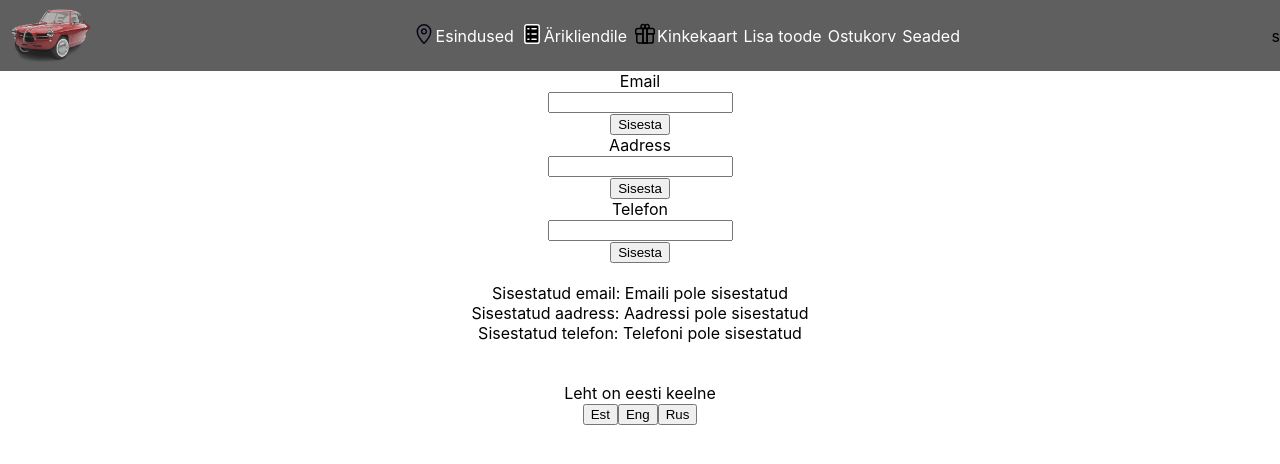
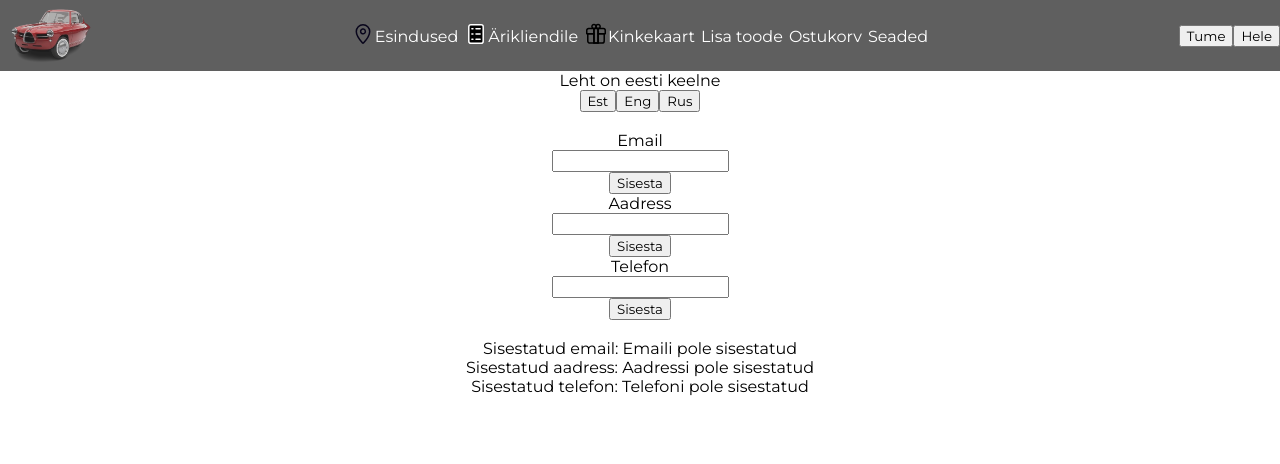
Before and after one commit to vahermihkel/React-01-24, a React (Create React App) app in the folder veebipood/: page /seaded in a window 1280 px wide. Shown: the top 464 px of the page. Built offline with nearby package versions, Linux system fonts and the light colour scheme.

Commit message:
localStorage, onChange, null, font, favicon

```diff
--- a/veebipood/public/index.html
+++ b/veebipood/public/index.html
@@ -24,7 +24,7 @@
       work correctly both with client-side routing and a non-root public URL.
       Learn how to configure a non-root public URL by running `npm run build`.
     -->
-    <title>React App</title>
+    <title>Mihkli veebipood</title>
   </head>
   <body>
     <noscript>You need to enable JavaScript to run this app.</noscript>
--- a/veebipood/src/App.css
+++ b/veebipood/src/App.css
@@ -1,5 +1,13 @@
 .App {
   text-align: center;
+}
+
+.App-dark {
+  background-color: black;
+  color: white;
+  text-align: center;
+  min-height: 100vh;
+  /* vh --> view height protsentides */
 }
 
 .pilt {
@@ -101,7 +109,7 @@
 }
 
 .linn {
-  color: #14142b;
+  /* color: #14142b; */
   font-family: Inter,Tahoma,Helvetica,sans-serif;
   font-size: 24px;
   font-weight: 600;
@@ -116,7 +124,7 @@
 }
 
 .linn-aktiivne {
-  color: #14142b;
+  /* color: #14142b; */
   font-family: Inter,Tahoma,Helvetica,sans-serif;
   font-size: 24px;
   font-weight: 600;
@@ -129,3 +137,7 @@
 .linn-aktiivne:hover {
   color: #e3068c;
 }
+
+.kuldne {
+  color: goldenrod;
+}
--- a/veebipood/src/App.js
+++ b/veebipood/src/App.js
@@ -9,11 +9,26 @@ import LisaToode from './pages/LisaToode';
 import Ostukorv from './pages/Ostukorv';
 import Seaded from './pages/Seaded';
 import NotFound from './pages/NotFound';
+import { useState } from 'react';
 
 
-function App() {
+function App() {                              // true või false
+  const [tume, uuendaTume] = useState(localStorage.getItem("onTume") === "jah");
+
+  const tumedaks = () => {
+    uuendaTume(true);
+    localStorage.setItem("onTume", "jah");
+    // console.log()  logi konsooli
+    // localStorage.setItem  pane lokaalmällu
+  }
+
+  const heledaks = () => {
+    uuendaTume(false);
+    localStorage.setItem("onTume", "ei");
+  }
+
   return (
-    <div className="App">
+    <div className={tume === true ? "App-dark" : "App"}>
       <div className="nav">
         <Link to="/avaleht">
           <img className="pilt" src="/logo.png" alt="Nobe elektriauto" />
@@ -42,7 +57,10 @@ function App() {
             <span>Seaded</span>
           </Link>
         </div>
-        <div>s</div>
+        <div>
+          <button onClick={tumedaks}>Tume</button>
+          <button onClick={heledaks}>Hele</button>
+        </div>
       </div>
 
       <Routes>
--- a/veebipood/src/index.css
+++ b/veebipood/src/index.css
@@ -1,3 +1,5 @@
+@import url('https://fonts.googleapis.com/css2?family=Montserrat:ital,wght@0,100..900;1,100..900&display=swap');
+
 body {
   margin: 0;
   font-family: -apple-system, BlinkMacSystemFont, 'Segoe UI', 'Roboto', 'Oxygen',
@@ -11,3 +13,7 @@ code {
   font-family: source-code-pro, Menlo, Monaco, Consolas, 'Courier New',
     monospace;
 }
+
+* {
+  font-family: "Montserrat", sans-serif;
+}
--- a/veebipood/src/pages/Avaleht.js
+++ b/veebipood/src/pages/Avaleht.js
@@ -41,7 +41,7 @@ import { useState } from 'react'
 
 
 function Avaleht() {
-  const [kogus, uuendaKogus] = useState(0); // kogus, summa, kogusumma, hind
+  const [kogus, uuendaKogus] = useState(Number(localStorage.getItem("kogus")) || 0); // kogus, summa, kogusumma, hind
   const [sonum, uuendaSonum] = useState("Uuenda kogust!"); // postiindeks, isikukood, telefoninumber, nime, e-mail
   const [laigitud, uuendaLaigitud] = useState(false); // makstud, sisselogitud, tellitud, registreerunud, täisealine
   // const date = new Date();
@@ -50,6 +50,7 @@ function Avaleht() {
     console.log("Nulli funktsioon käiviuts");
     uuendaKogus(0);
     uuendaSonum("Nullisid koguse!");
+    localStorage.setItem("kogus", "0");
   }
 
   // const nulli = () => {
@@ -65,12 +66,23 @@ function Avaleht() {
   function vahenda() {
     uuendaKogus( kogus - 1 );
     uuendaSonum("Vähendasid kogust!");
+    localStorage.setItem("kogus", kogus - 1);
   }
 
   function suurenda() {
     uuendaKogus( kogus + 1 );
     uuendaSonum("Suurendasid kogust!");
+    localStorage.setItem("kogus", kogus + 1);
   }
+
+  // keel  |  "ee"
+  // keel  |  "ru"
+  // keel  |  "en"
+
+  // onTume | "jah"
+  // onTume | "ei"
+
+  // kogus | "1"
 
   // !laigitud --> keerab kahendväärtuse (boolean) vastupidi
   // laigitud väärtus enne false saab väärtuseks true
@@ -88,7 +100,7 @@ function Avaleht() {
       <br /><br />
       {kogus > 0 && <button onClick={nulli}>Tagasi nulli</button>}
       <button disabled={kogus === 0} onClick={vahenda}>-</button>
-      <span>{kogus}</span>
+      <span className={kogus >= 10 ? "kuldne" : null}>{kogus}</span>
       <button onClick={suurenda}>+</button>
     </div>
   )
--- a/veebipood/src/pages/LisaToode.js
+++ b/veebipood/src/pages/LisaToode.js
@@ -1,4 +1,5 @@
 import { useRef, useState } from 'react'
+import { ToastContainer, toast } from 'react-toastify';
 
 function LisaToode() {
   const [sonum, muudaSonum] = useState("");
@@ -12,28 +13,50 @@ function LisaToode() {
     //muudaKogus(kogus + 1)
     // hind === 20 ? "" : ""
     if (inputiLuger.current.value === "") {
-      muudaSonum("Tühja nimetusega ei saa toodet lisada!");
+      // muudaSonum("Tühja nimetusega ei saa toodet lisada!");
+      toast.error("Tühja nimetusega ei saa toodet lisada");
     } else {
-      muudaSonum("Toode lisatud: " + inputiLuger.current.value);
+      // muudaSonum("Toode lisatud: " + inputiLuger.current.value);
+      toast.success("Toode lisatud: " + inputiLuger.current.value);
+    }
+  }
+
+  const kontrolli = () => {
+    // inputiLuger.current.value.charAt(0).toLowerCase() === inputiLuger.current.value.charAt(0)
+    // inputiLuger.current.value[0].toLowerCase() === inputiLuger.current.value[0]
+    if (inputiLuger.current.value === "") {
+      return;
+    }
+    if (inputiLuger.current.value[0].toLowerCase() === inputiLuger.current.value[0]) {
+      // toast.error("Väikese algustähega ei saa toodet lisada");
+      muudaSonum("Väikese algustähega ei saa toodet lisada");
+    } else {
+      muudaSonum("");
     }
   }
 
   return (
     <div>
-      <h1>{sonum}</h1>
+      <h1 style={{color: "red"}}>{sonum}</h1>
       {/* <form action="/action_page.php">  kui tehakse ikkagi Reacti tutorialis <form> -->
       siis tehakse funktsioonis event.preventDefault */}
 
         <label>Toote nimetus:</label>
-        <input type="text" ref={inputiLuger} /><br></br>
+        <input onChange={kontrolli} type="text" ref={inputiLuger} /><br></br>
 
         <label htmlFor="lname">Last name:</label>
         <input type="text" id="lname" name="lname"/><br></br>
         {/* <input type="submit" value="Submit"/> */}
 
-        <button onClick={lisa}>Sisesta</button>
+        <button disabled={sonum !== ""} onClick={lisa}>Sisesta</button>
 
       {/* </form> */}
+
+      <ToastContainer
+        position="bottom-right"
+        autoClose={4000}
+        theme="dark"
+      />
     </div>
   )
 }
--- a/veebipood/src/pages/Seaded.js
+++ b/veebipood/src/pages/Seaded.js
@@ -2,8 +2,8 @@ import React, { useRef, useState } from 'react'
 import { ToastContainer, toast } from 'react-toastify';
 // ee, en, ru
 
-function Seaded() {
-  const [keel, muudaKeel] = useState("ee");
+function Seaded() { // kui localStorage-s sellist võtit ei ole, tuleb väärtuseks "null"
+  const [keel, muudaKeel] = useState(localStorage.getItem("keel") || "ee");
   const emailRef = useRef();
   const aadressRef = useRef();
   const telefonRef = useRef();
@@ -61,8 +61,33 @@ function Seaded() {
     }
   }
 
+  const uuendaKeelEE = () => {
+    muudaKeel("ee");
+    localStorage.setItem("keel", "ee");
+  }
+
+  const uuendaKeelEN = () => {
+    muudaKeel("en");
+    localStorage.setItem("keel", "en");
+  }
+
+  const uuendaKeelRU = () => {
+    muudaKeel("ru");
+    localStorage.setItem("keel", "ru");
+  }
+
   return (
     <div>
+      {keel === "ee" && <div>Leht on eesti keelne</div>}
+      {keel === "ru" && <div>Cтpaницa на русском языке</div>}
+      {keel === "en" && <div>The page is in Estonian</div>}
+
+      <button onClick={uuendaKeelEE}>Est</button>
+      <button onClick={uuendaKeelEN}>Eng</button>
+      <button onClick={uuendaKeelRU}>Rus</button>
+
+      <br /><br />
+
       <label>Email</label> <br />
       <input type="text" ref={emailRef} /> <br />
       <button onClick={sisestaEmail}>Sisesta</button> <br />
@@ -80,13 +105,6 @@ function Seaded() {
       <div>Sisestatud telefon: {telefon}</div>
 
       <br /><br />
-      {keel === "ee" && <div>Leht on eesti keelne</div>}
-      {keel === "ru" && <div>Cтpaницa на русском языке</div>}
-      {keel === "en" && <div>The page is in Estonian</div>}
-
-      <button onClick={() => muudaKeel("ee")}>Est</button>
-      <button onClick={() => muudaKeel("en")}>Eng</button>
-      <button onClick={() => muudaKeel("ru")}>Rus</button>
 
       <ToastContainer
         position="bottom-right"
```
Also changed, not shown: 1 other file (tests, documents, lock files or other folders).
